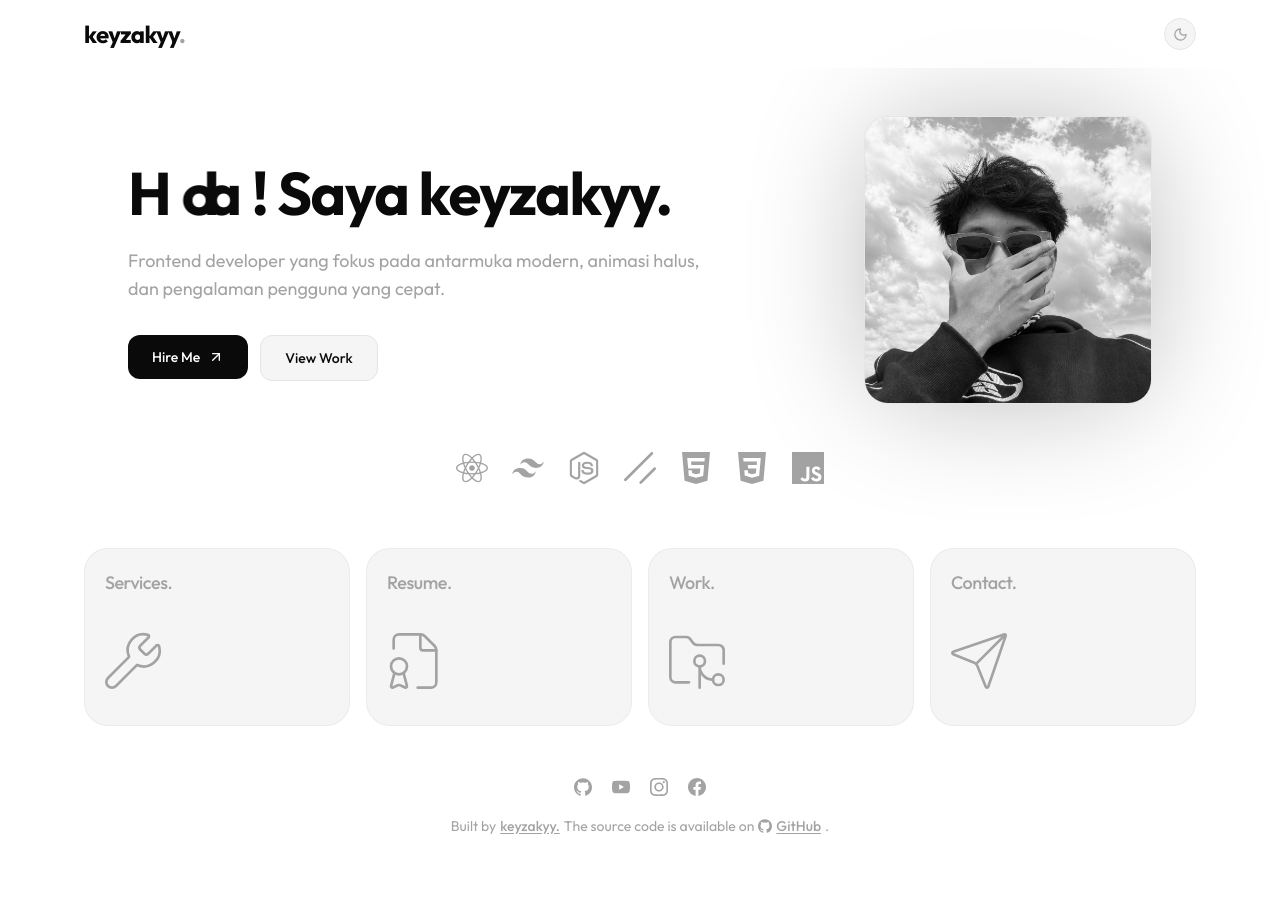
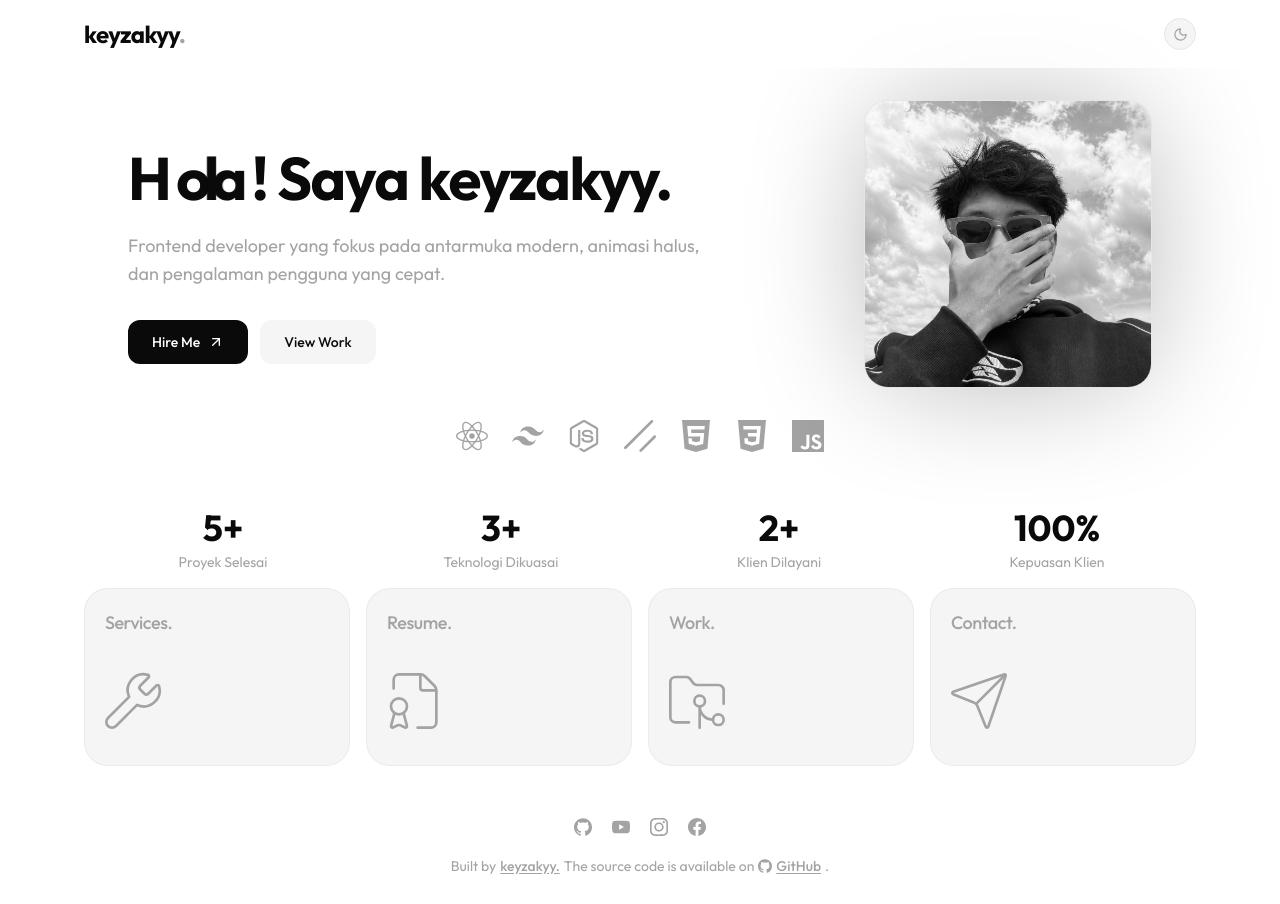
Before and after one commit to keyzakyy-dev/portofolio-keyy, a React (Vite) app: page / in a window 1280 px wide. Before the commit the page ends 864 px from the top, so only its background shows below. Built offline with nearby package versions, Linux system fonts and the light colour scheme.

Commit message:
feat: add CounterStats component to display project statistics and enhance visual appeal

```diff
--- a/src/App.jsx
+++ b/src/App.jsx
@@ -4,6 +4,7 @@ import Header, { CONTENT_VARIANTS } from './components/Header.jsx'
 import Hero from './components/Hero.jsx'
 import CardGrid from './components/CardGrid.jsx'
 import Footer from './components/Footer.jsx'
+import CounterStats from './components/CounterStats.jsx'
 
 const ServicesPage = lazy(() => import('./pages/ServicesPage.jsx'))
 const ResumePage = lazy(() => import('./pages/ResumePage.jsx'))
@@ -49,6 +50,7 @@ export default function App() {
             >
               <div className="mx-auto max-w-6xl px-5" style={{ paddingTop: 68 }}>
                 <Hero onNavigate={navigate} />
+                <CounterStats />
                 <CardGrid onNavigate={navigate} />
               </div>
               <Footer />
--- a/src/components/CardGrid.jsx
+++ b/src/components/CardGrid.jsx
@@ -95,7 +95,7 @@ export default function CardGrid({ onNavigate }) {
     <section className="pb-6 sm:pb-8">
       <div className="flex snap-x snap-mandatory gap-4 overflow-x-auto px-5 pb-2 [-ms-overflow-style:none] [scrollbar-width:none] [&::-webkit-scrollbar]:hidden lg:grid lg:grid-cols-4 lg:overflow-visible lg:px-0 lg:pb-0">
         {cards.map((card, index) => (
-          <MotionEffect key={card.label} delay={0.9 + index * 0.1} className="snap-center shrink-0 lg:shrink lg:h-full">
+          <MotionEffect key={card.label} delay={1.4 + index * 0.1} className="snap-center shrink-0 lg:shrink lg:h-full">
             <motion.button
               type="button"
               onClick={() => onNavigate?.(card.preview)}
--- /dev/null
+++ b/src/components/CounterStats.jsx
@@ -0,0 +1,51 @@
+import { useEffect, useRef, useState } from 'react'
+import { motion, useInView } from 'framer-motion'
+
+const stats = [
+  { value: 5, suffix: '+', label: 'Proyek Selesai' },
+  { value: 3, suffix: '+', label: 'Teknologi Dikuasai' },
+  { value: 2, suffix: '+', label: 'Klien Dilayani' },
+  { value: 100, suffix: '%', label: 'Kepuasan Klien' },
+]
+
+function Counter({ value, suffix, duration = 1500 }) {
+  const [count, setCount] = useState(0)
+  const ref = useRef(null)
+  const inView = useInView(ref, { once: true, margin: '-60px' })
+
+  useEffect(() => {
+    if (!inView) return
+    const begin = performance.now()
+    const raf = (now) => {
+      const progress = Math.min((now - begin) / duration, 1)
+      const ease = 1 - Math.pow(1 - progress, 3)
+      setCount(Math.floor(ease * value))
+      if (progress < 1) requestAnimationFrame(raf)
+      else setCount(value)
+    }
+    requestAnimationFrame(raf)
+  }, [inView, value, duration])
+
+  return <span ref={ref}>{count}{suffix}</span>
+}
+
+export default function CounterStats() {
+  return (
+    <div       className="grid grid-cols-2 gap-6 py-4 sm:grid-cols-4 sm:gap-0">
+      {stats.map((stat, i) => (
+        <motion.div
+          key={stat.label}
+          initial={{ opacity: 0, y: 100, scale: 0.5 }}
+          animate={{ opacity: 1, y: 0, scale: 1 }}
+          transition={{ delay: 0.9 + i * 0.1, type: 'spring', stiffness: 200, damping: 20 }}
+          className="flex flex-col items-center text-center"
+        >
+          <span className="text-3xl font-bold text-[var(--color-primary)] sm:text-4xl">
+            <Counter value={stat.value} suffix={stat.suffix} />
+          </span>
+          <span className="mt-1 text-xs text-[var(--color-muted)] sm:text-sm">{stat.label}</span>
+        </motion.div>
+      ))}
+    </div>
+  )
+}
--- a/src/components/Footer.jsx
+++ b/src/components/Footer.jsx
@@ -11,14 +11,14 @@ const socialLinks = [
 export default function Footer() {
   return (
     <footer className="bg-[var(--color-surface)] pt-3 pb-7">
-      <motion.div
-        initial={{ opacity: 0, y: 100, scale: 0.5 }}
-        animate={{ opacity: 1, y: 0, scale: 1 }}
-        transition={{ type: 'spring', stiffness: 200, damping: 20, delay: 1.3 }}
-        className="mx-auto flex max-w-6xl flex-col items-center gap-3 px-5 text-center"
-      >
+      <div className="mx-auto flex max-w-6xl flex-col items-center gap-3 px-5 text-center">
         {/* Social icons */}
-        <div className="flex items-center gap-1">
+        <motion.div
+          initial={{ opacity: 0, y: 100, scale: 0.5 }}
+          animate={{ opacity: 1, y: 0, scale: 1 }}
+          transition={{ type: 'spring', stiffness: 200, damping: 20, delay: 1.9 }}
+          className="flex items-center gap-1"
+        >
           {socialLinks.map((social) => (
             <a
               key={social.label}
@@ -33,9 +33,14 @@ export default function Footer() {
               </svg>
             </a>
           ))}
-        </div>
+        </motion.div>
 
-        <p className="flex flex-wrap items-center justify-center gap-x-1 text-xs text-[var(--color-muted)] sm:text-sm">
+        <motion.p
+          initial={{ opacity: 0, y: 100, scale: 0.5 }}
+          animate={{ opacity: 1, y: 0, scale: 1 }}
+          transition={{ type: 'spring', stiffness: 200, damping: 20, delay: 2.0 }}
+          className="flex flex-wrap items-center justify-center gap-x-1 text-xs text-[var(--color-muted)] sm:text-sm"
+        >
           <span>Built by</span>
           <a
             href="#"
@@ -56,8 +61,8 @@ export default function Footer() {
             <span>GitHub</span>
           </a>
           <span>.</span>
-        </p>
-      </motion.div>
+        </motion.p>
+      </div>
     </footer>
   )
 }
--- a/src/components/Hero.jsx
+++ b/src/components/Hero.jsx
@@ -141,7 +141,7 @@ export default function Hero({ onNavigate }) {
   }, [revealDuration])
 
   return (
-    <section className="flex flex-col items-center pt-6 pb-10 text-center sm:pt-8 sm:pb-12 md:pt-12 md:pb-16">
+    <section className="flex flex-col items-center pt-4 pb-6 text-center sm:pt-6 sm:pb-8 md:pt-8 md:pb-10">
 
       {/* Top: heading + foto — 2 kolom di desktop */}
       <div className="flex w-full max-w-5xl flex-col items-center gap-8 md:flex-row md:items-center md:justify-between md:gap-12 md:text-left">
@@ -206,7 +206,7 @@ export default function Hero({ onNavigate }) {
               <button
                 type="button"
                 onClick={() => onNavigate?.('work')}
-                className="inline-flex w-full cursor-pointer items-center justify-center rounded-xl border border-[var(--color-border)] bg-[var(--color-surface-alt)] px-6 py-3 text-sm font-medium text-[var(--color-primary)] transition-transform hover:scale-[1.03] active:scale-[0.98] sm:w-auto"
+                className="inline-flex w-full cursor-pointer items-center justify-center rounded-xl bg-[var(--color-surface-alt)] px-6 py-3 text-sm font-medium text-[var(--color-primary)] transition-transform hover:scale-[1.03] active:scale-[0.98] sm:w-auto"
               >
                 View Work
               </button>
@@ -240,7 +240,7 @@ export default function Hero({ onNavigate }) {
       </div>
 
       {/* Tech stack row — tetap di tengah */}
-      <div className="tech-row mt-10 flex flex-wrap items-center justify-center gap-x-4 gap-y-3 px-4 sm:mt-12 sm:gap-x-6">
+      <div className="tech-row mt-6 flex flex-wrap items-center justify-center gap-x-4 gap-y-3 px-4 sm:mt-8 sm:gap-x-6">
         {techStack.map((tech, index) => (
           <MotionEffect key={tech.label} delay={0.75 + index * 0.07}>
             <svg
```
